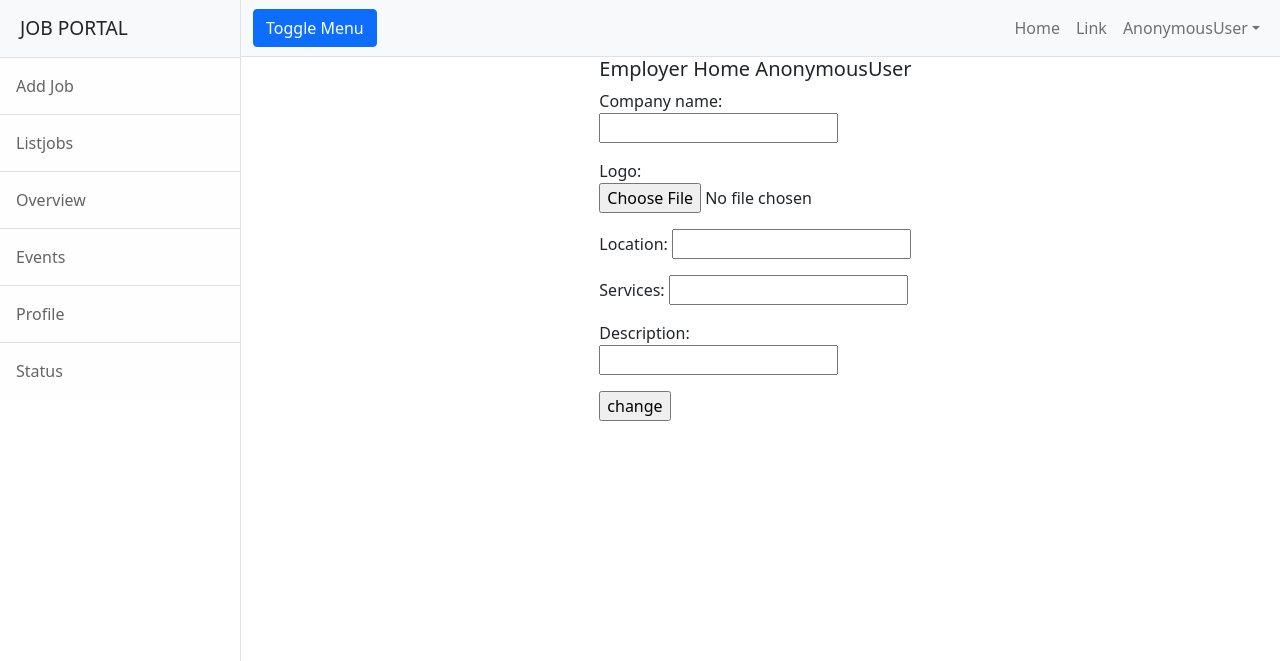
After one commit to vishnu3495/jobportal, a Django app: page /employer/profile/add in a window 1280 px wide. The commit adds this page. Shown: the top 661 px of the page. Run offline with Django 4.2, Linux system fonts and the light colour scheme; some libraries are stand-ins or nearby versions.

Commit message:
employer

```diff
--- a/employer/forms.py
+++ b/employer/forms.py
@@ -1,5 +1,5 @@
 from django import forms
-from employer.models import Jobs
+from employer.models import Jobs,CompanyProfile
 from django.contrib.auth.models import User
 from django.contrib.auth.forms import UserCreationForm
 class JobForm(forms.ModelForm):
@@ -28,3 +28,9 @@ class PasswordResetForm(forms.Form):
         if pwd1!=pwd2:
             msg="password  miss match"
             self.add_error("password1",msg)
+
+
+class CompanyProfileForm(forms.ModelForm):
+    class Meta:
+        model=CompanyProfile
+        exclude=("user",)
--- a/employer/models.py
+++ b/employer/models.py
@@ -1,5 +1,5 @@
 from django.db import models
-
+from django.contrib.auth.models import User
 class Jobs(models.Model):
     job_title=models.CharField(max_length=150)
     company_name=models.CharField(max_length=150)
@@ -9,3 +9,11 @@ class Jobs(models.Model):
 
     def __str__(self):
         return self.job_title
+
+class CompanyProfile(models.Model):
+    company_name=models.CharField(max_length=150)
+    user=models.OneToOneField(User,on_delete=models.CASCADE,related_name="employer")
+    logo=models.ImageField(upload_to="companyprofile",null=True)
+    location=models.CharField(max_length=120)
+    services=models.CharField(max_length=120)
+    description=models.CharField(max_length=200)
--- a/employer/templates/base.html
+++ b/employer/templates/base.html
@@ -41,7 +41,12 @@
                                     <a class="nav-link dropdown-toggle" id="navbarDropdown" href="#" role="button" data-bs-toggle="dropdown" aria-haspopup="true" aria-expanded="false">{{request.user}}</a>
                                     <div class="dropdown-menu dropdown-menu-end" aria-labelledby="navbarDropdown">
                                         <a class="dropdown-item" href="{%url 'password-change'%}">change Password</a>
-                                        <a class="dropdown-item" href="#!">Another action</a>
+                                        {%if request.user.employer%}
+
+                                        <a class="dropdown-item" href="{%url 'emp-viewprofile'%}">View Profile</a>
+                                        {%else%}
+                                        <a class="dropdown-item" href="{%url 'emp-addprofile'%}">Add Profile</a>
+                                        {%endif%}
                                         <div class="dropdown-divider"></div>
                                         <a class="dropdown-item" href="{%url 'signout'%}">Logout</a>
                                     </div>
--- /dev/null
+++ b/employer/templates/emp-addprofile.html
@@ -0,0 +1,19 @@
+{%extends 'base.html' %}
+{%block body_block%}
+<div class="row">
+    <div class="col-4"></div>
+    <div class="col-4">
+        <h5>Employer Home {{request.user}}</h5>
+
+        <form action="" method="post" enctype="multipart/form-data">
+            {%csrf_token%}
+            {{form.as_p}}
+
+            <input type="submit" value="change">
+
+        </form>
+    </div>
+    <div class="col-4"></div>
+
+</div>
+{%endblock%}
--- a/employer/urls.py
+++ b/employer/urls.py
@@ -13,4 +13,9 @@ path("users/account/signin",views.SignInView.as_view(),name="signin"),
 path("users/accounts/signout",views.signout_view,name="signout"),
 path("users/password/change",views.ChangePasswordView.as_view(),name="password-change"),
 path("users/password/reset",views.PasswordResetView.as_view(),name="password-reset"),
+path("profile/add",views.CompanyProfileView.as_view(),name="emp-addprofile"),
+path("profile/detail",views.EmpViewProfileView.as_view(),name="emp-viewprofile"),
+path("profile/edit/<int:id>",views.EmpProfileEditView.as_view(),name="emp-editprofile")
+
+
 ]
--- a/employer/views.py
+++ b/employer/views.py
@@ -2,9 +2,9 @@ from django.shortcuts import render,redirect
 from django.urls import reverse_lazy
 from django.views.generic import ListView,CreateView,DeleteView,UpdateView,DetailView,TemplateView,FormView
 from employer.forms import JobForm,PasswordResetForm
-from employer.models import Jobs
+from employer.models import Jobs,CompanyProfile
 
-from employer.forms import SignUpForm,LoginForm
+from employer.forms import SignUpForm,LoginForm,CompanyProfileForm
 from django.contrib.auth.models import User
 from django.contrib.auth import authenticate,login,logout
 
@@ -41,12 +41,6 @@ class JobEditView(UpdateView):
     success_url = reverse_lazy("emp-alljobs")
     pk_url_kwarg = "id"
 
-
-# class JobDeleteView(View):
-#     def get(self,request,id):
-#         qs=Jobs.objects.get(id=id)
-#         qs.delete()
-#         return redirect("emp-alljobs")
 
 class JobDeleteView(DeleteView):
     model = Jobs
@@ -104,3 +98,23 @@ class PasswordResetView(TemplateView):
             u.set_password(pwd1)
             u.save()
             return redirect('signin')
+
+class CompanyProfileView(CreateView):
+    model = CompanyProfile
+    form_class = CompanyProfileForm
+    template_name = "emp-addprofile.html"
+    success_url = reverse_lazy("emp-home")
+
+    def form_valid(self, form):
+        form.instance.user=self.request.user
+        return super().form_valid(form)
+
+class EmpViewProfileView(TemplateView):
+    template_name = "emp-profile.html"
+
+class EmpProfileEditView(UpdateView):
+    model = CompanyProfile
+    form_class = CompanyProfileForm
+    template_name = "emp-editprofile.html"
+    success_url = reverse_lazy("emp-viewprofile")
+    pk_url_kwarg = "id"
--- a/jobportal/urls.py
+++ b/jobportal/urls.py
@@ -16,7 +16,10 @@ Including another URLconf
 from django.contrib import admin
 from django.urls import path,include
 
+from django.conf import settings
+from django.conf.urls.static import static
+
 urlpatterns = [
     path('admin/', admin.site.urls),
     path('employer/',include("employer.urls"))
-]
+] + static(settings.MEDIA_URL, document_root=settings.MEDIA_ROOT)
```
Also changed, not shown: employer/templates/emp-editprofile.html (added, +19 -0 lines), employer/templates/emp-profile.html (added, +31 -0 lines), Accenture-logo.png (added), companyprofile/Accenture-logo.png (added), companyprofile/Accenture-logo_cOFk9wX.png (added), companyprofile/index.jpeg (added), companyprofile/index.png (added), db.sqlite3, employer/migrations/0002_companyprofile.py (added), employer/migrations/0003_companyprofile_logo.py (added), employer/migrations/0004_alter_companyprofile_user.py (added), index.jpeg (added), index.png (added).
